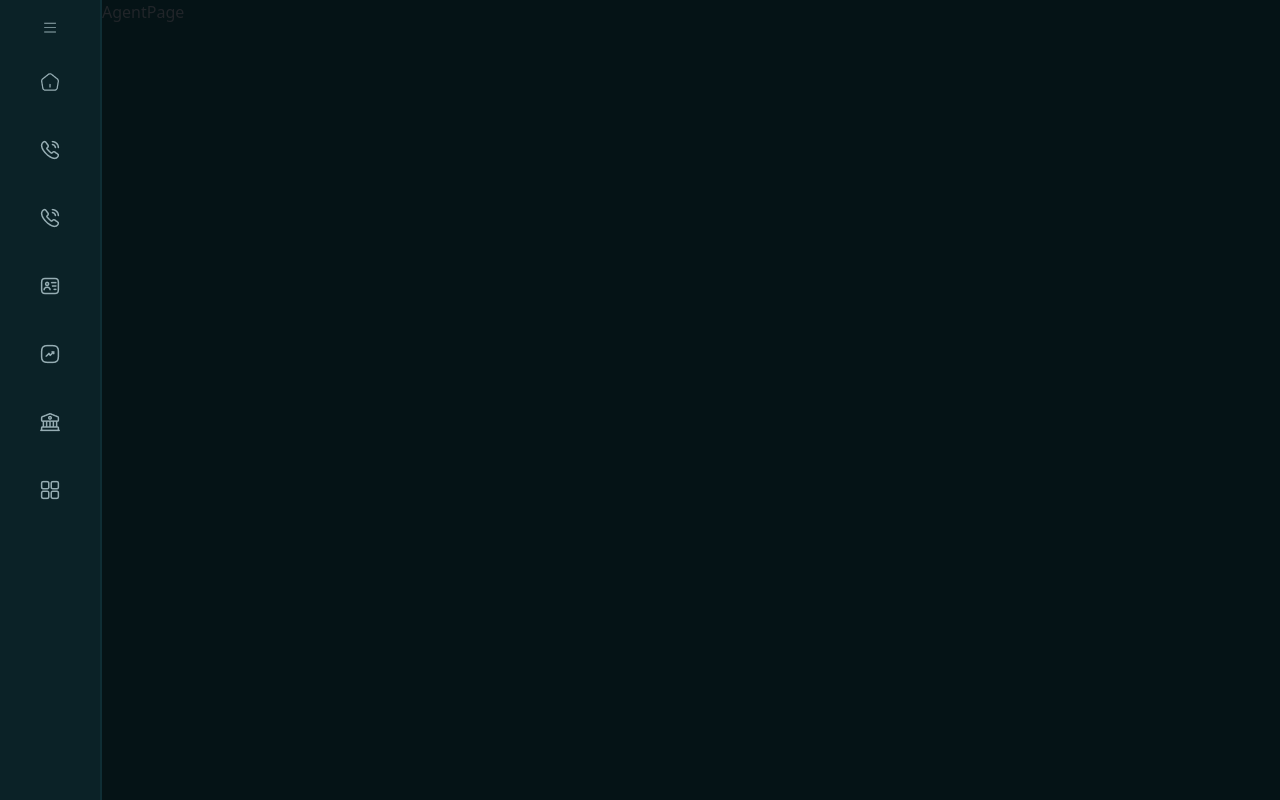
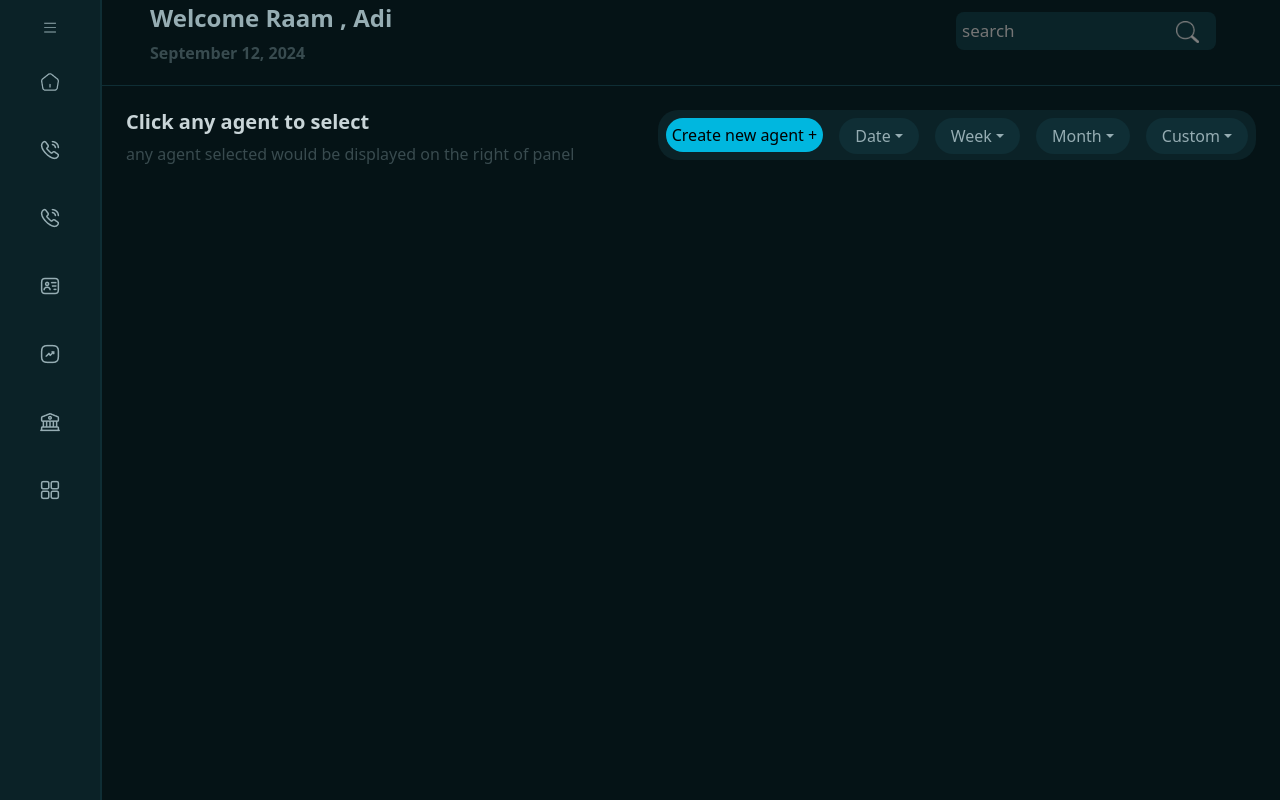
Before and after one commit to jodosjodos/agentCall, a React (Vite) app: page /agent in a window 1280 px wide. Built offline with nearby package versions, Linux system fonts and the light colour scheme.

Commit message:
[make] make header of agent

```diff
--- a/src/component/SideBar.tsx
+++ b/src/component/SideBar.tsx
@@ -50,7 +50,7 @@ export function SideBar() {
         </li>
         <li className={`nav-item ${activeMobile ? "mobile_active" : ""}  my-1`}>
           <StyledLink
-            to="/call"
+            to="/agent"
             className={`nav-link ${activeMobile ? "mobile_active" : ""}`}
             id="link"
             aria-current="page"
--- /dev/null
+++ b/src/component/agents/Controller.tsx
@@ -0,0 +1,47 @@
+import React from "react";
+import { Button } from "react-bootstrap";
+import { DropdownButton } from "./DropDown";
+import styled from "styled-components";
+
+const HMod = styled.h5`
+  color: #c9d5d8;
+  font-weight: bold;
+`;
+const PMode = styled.p`
+  color: #394b4f;
+`;
+
+const CreateButton = styled.button`
+  background-color: #00b7df;
+  border-radius: 20px;
+  border: none;
+  &:hover {
+    background-color: #0f2e35;
+    color: #96adb3;
+  }
+`;
+const ParentButton = styled.div`
+  background-color: #0b2227;
+  height: 50px;
+  border-radius: 20px;
+  padding: 0.5rem;
+`;
+export function Controller() {
+  return (
+    <div className="d-flex flex-row justify-content-between py-4 px-4">
+      <div className="d-flex flex-column">
+        <HMod>Click any agent to select</HMod>
+        <PMode>
+          any agent selected would be displayed on the right of panel
+        </PMode>
+      </div>
+      <ParentButton className="d-flex flex-row  gap-3">
+        <CreateButton>Create new agent +</CreateButton>
+        <DropdownButton name="Date" />
+        <DropdownButton name="Week" />
+        <DropdownButton name="Month" />
+        <DropdownButton name="Custom" />
+      </ParentButton>
+    </div>
+  );
+}
--- /dev/null
+++ b/src/component/agents/DropDown.tsx
@@ -0,0 +1,39 @@
+import Dropdown from "react-bootstrap/Dropdown";
+import styled from "styled-components";
+
+const DropMod = styled(Dropdown.Toggle)`
+  background-color: #0f2e35;
+  border: none;
+  border-radius: 20px;
+  color: #96adb3;
+  &:hover {
+    background-color: #00b7df;
+    color: black;
+  }
+  &:active {
+    background-color: #00b7df;
+    color: black;
+  }
+`;
+
+const DropMenu = styled(Dropdown.Menu)`
+  background-color: #0f2e35;
+`;
+const DropItem = styled(Dropdown.Item)`
+  color: #96adb3;
+`;
+export function DropdownButton({ name }: { name: string }) {
+  return (
+    <Dropdown>
+      <DropMod className="px-3" id="dropdown-basic">
+        {name}
+      </DropMod>
+
+      <DropMenu>
+        <DropItem href="#/action-1">Action</DropItem>
+        <DropItem href="#/action-2">Another action</DropItem>
+        <DropItem href="#/action-3">Something else</DropItem>
+      </DropMenu>
+    </Dropdown>
+  );
+}
--- /dev/null
+++ b/src/component/agents/Header.tsx
@@ -0,0 +1,53 @@
+import React from "react";
+import {  Col, Row } from "react-bootstrap";
+import styled from "styled-components";
+
+const H1Styled = styled.h4`
+  color: #96adb3;
+  font-weight: bold;
+`;
+const DivStyled = styled(Row)`
+  border-bottom: 1px solid #0f2e35;
+  display: flex;
+  flex-direction: column;
+`;
+
+const PModified = styled.p`
+  color: #384b4f;
+  font-weight: bold;
+`;
+
+const ImgMod = styled.img`
+  width: 23px;
+  position: absolute;
+  right: 45px;
+  top: 17px;
+`;
+const InputMod = styled.input`
+  float: right;
+  padding: 6px 6px;
+  border: none;
+  margin-top: 8px;
+  margin-right: 16px;
+  font-size: 17px;
+  background-color: #0a2328;
+  outline: none;
+  border-radius:8px;
+  color:#96ADB3;
+
+`;
+export function Header() {
+  return (
+    <DivStyled className="px-5 py-1 d-flex flex-row justify-content-between">
+      <Col lg={10}>
+        <H1Styled>Welcome Raam , Adi</H1Styled>
+        <PModified>September 12, 2024</PModified>
+      </Col>
+
+      <Col lg={2} className="position-relative">
+        <InputMod type="text" placeholder="search" />
+        <ImgMod src="/searchIcons.png" />
+      </Col>
+    </DivStyled>
+  );
+}
--- a/src/index.css
+++ b/src/index.css
@@ -19,6 +19,7 @@ ul.nav {
   transition: 1s;
 
 }
+
 
 
 
--- a/src/pages/AgentPage.tsx
+++ b/src/pages/AgentPage.tsx
@@ -1,3 +1,12 @@
+import { Col } from "react-bootstrap";
+import { Header } from "../component/agents/Header";
+import { Controller } from "../component/agents/Controller";
+
 export function AgentPage() {
-  return <div>AgentPage</div>;
+  return (
+    <Col>
+      <Header />
+      <Controller />
+    </Col>
+  );
 }
```
Also changed, not shown: public/searchIcon.png (added), public/searchIcons.png (added).
